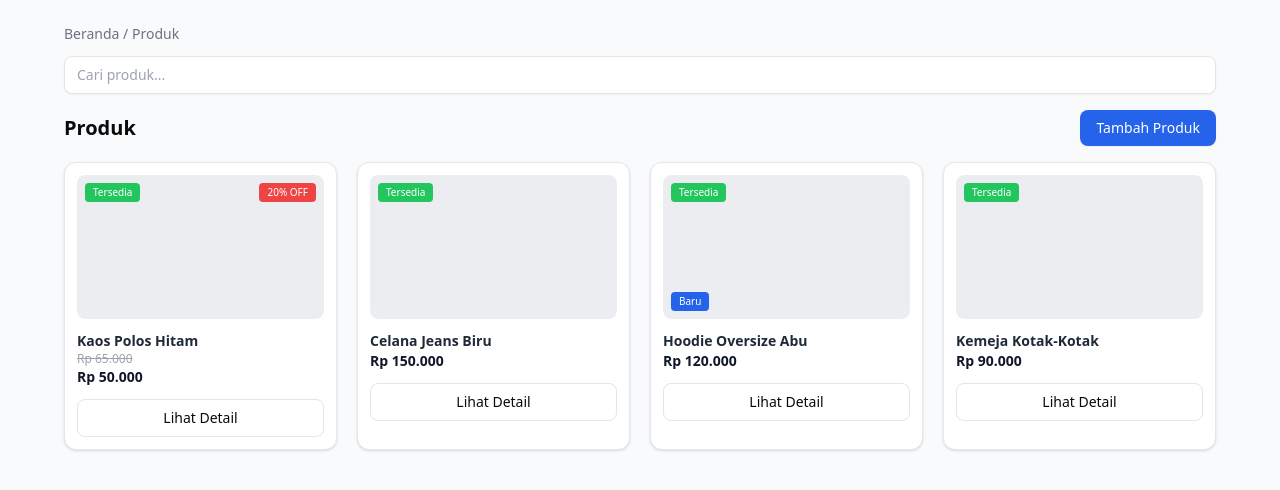
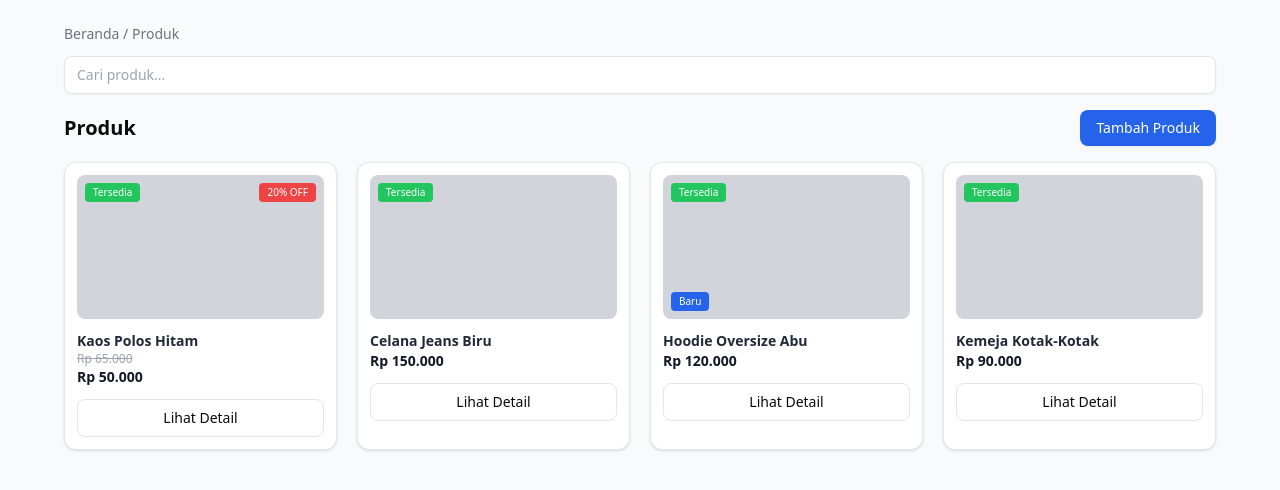
Before and after one commit to faliharyabudi/Mini-Shopee, a Next.js app in the folder web/: page /dashboard in a window 1280 px wide. Shown: the top 490 px of the page. Built offline with nearby package versions, Linux system fonts and the light colour scheme.

Commit message:
memperbaiki flicker pada efek hover zoom dengan memisahkan layer shimmer

```diff
--- a/web/app/dashboard/page.tsx
+++ b/web/app/dashboard/page.tsx
@@ -47,9 +47,14 @@ export default function ProductsPage() {
           className="bg-white border border-gray-200 rounded-xl p-3 shadow hover:shadow-lg transition-all duration-200 hover:-translate-y-1"
         >
 
-          {/* GAMBAR DENGAN SHIMMER */}
-          <div className="h-36 rounded-lg mb-3 relative overflow-hidden">
-            <div className="w-full h-full bg-gray-200 animate-pulse rounded-lg"></div>
+          {/* GAMBAR FIX ANTI KEDIP */}
+          <div className="h-36 rounded-lg mb-3 relative overflow-hidden group">
+
+            {/* SHIMMER */}
+            <div className="absolute inset-0 bg-gray-200 animate-pulse"></div>
+
+            {/* LAYER GAMBAR (kosong tapi stabil) */}
+            <div className="absolute inset-0 bg-gray-300 rounded-lg transform transition-transform duration-300 group-hover:scale-110"></div>
 
             {/* STATUS */}
             <span className="absolute top-2 left-2 bg-green-500 text-white text-[10px] px-2 py-[2px] rounded">
```
